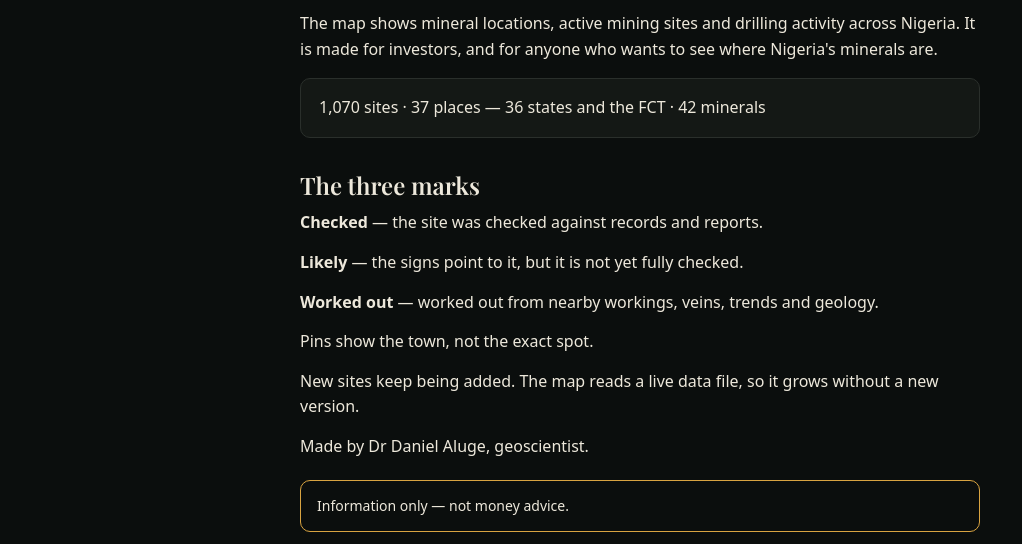
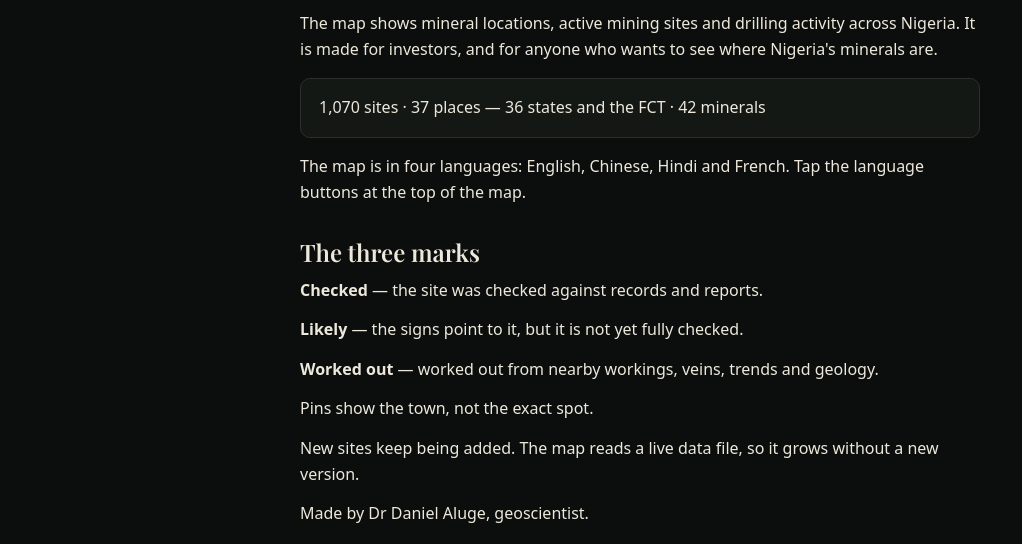
Before and after one commit to dealphaseriezltd-ctrl/nigeria-mining-map, a plain HTML site: page about.html in a window 1280 px wide. Shown: the part 252-796 px from the top of the page, without its empty margins (0-1022 px from the left). Drawn offline with nearby package versions, Linux system fonts and the light colour scheme.

Commit message:
About: note the four languages

```diff
--- a/about.html
+++ b/about.html
@@ -46,6 +46,7 @@ footer{border-top:1px solid var(--line);padding:18px 20px;color:var(--muted);fon
 <p class="lede">What the map shows, and how it works.</p>
 <p>The map shows mineral locations, active mining sites and drilling activity across Nigeria. It is made for investors, and for anyone who wants to see where Nigeria's minerals are.</p>
 <div class="card">1,070 sites · 37 places — 36 states and the FCT · 42 minerals</div>
+<p>The map is in four languages: English, Chinese, Hindi and French. Tap the language buttons at the top of the map.</p>
 <h2>The three marks</h2>
 <p><strong>Checked</strong> — the site was checked against records and reports.</p>
 <p><strong>Likely</strong> — the signs point to it, but it is not yet fully checked.</p>
```
